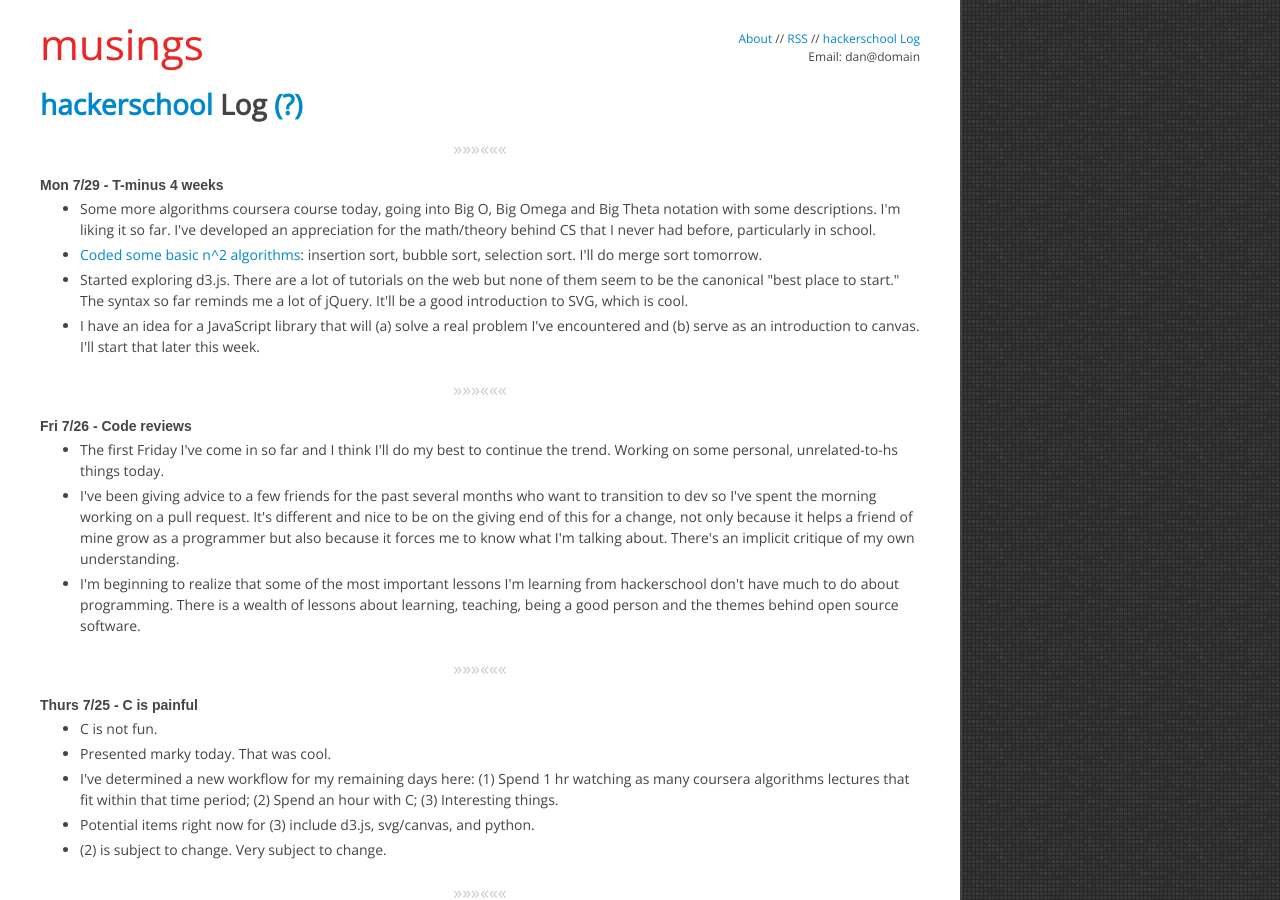
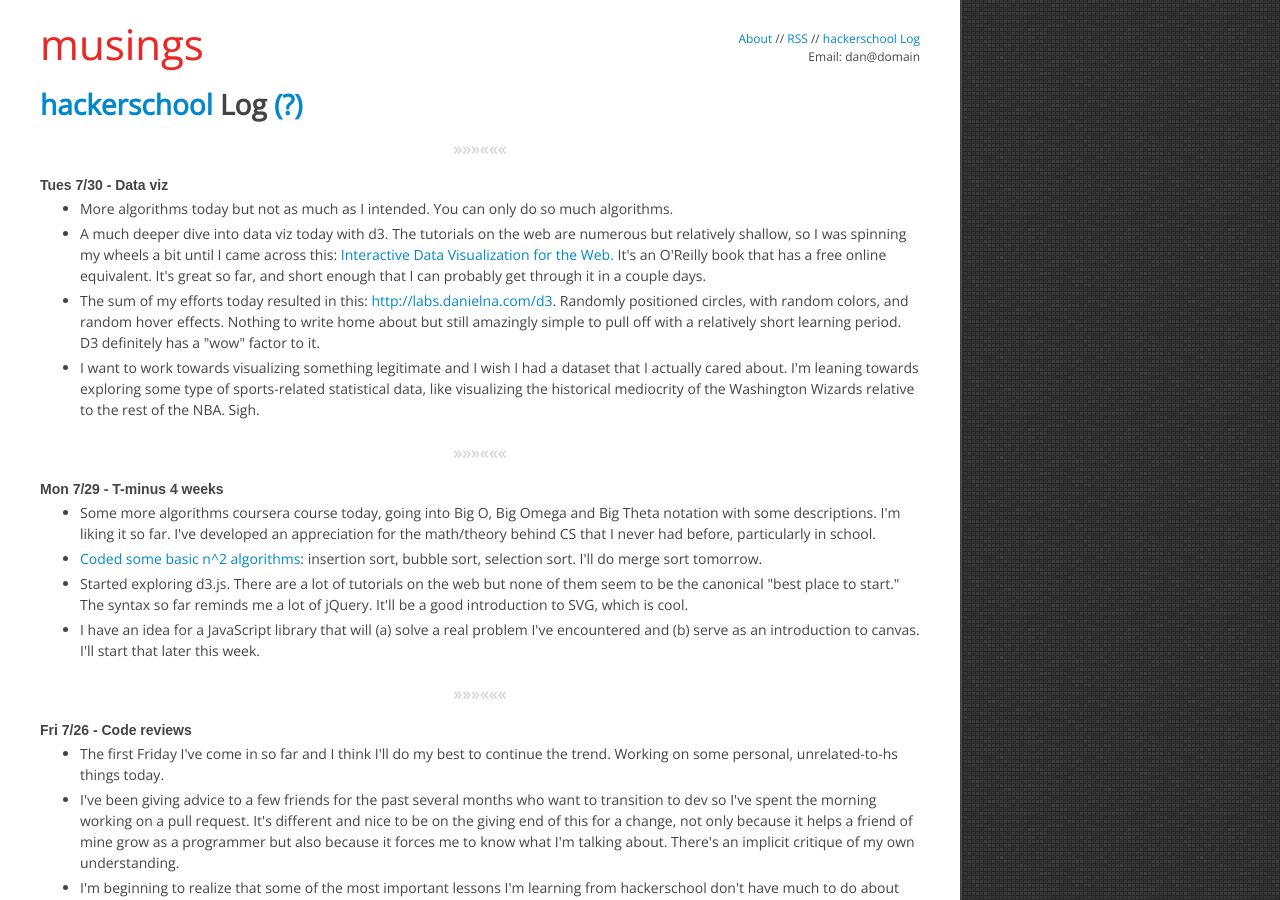
Before and after one commit to danielna/danielna.github.com, a Jekyll site: the page built from hackerschool.html, in a window 1280 px wide and 900 px high. Built offline with Jekyll 4.4.1, drawn with Linux system fonts in a browser that asks for light colours; nearby versions of some CDN libraries; library files that are not in the unit come from our copies; Markdown is read by kramdown in place of the engine named in the settings.

Commit message:
log 7/30

```diff
--- a/hackerschool.html
+++ b/hackerschool.html
@@ -9,6 +9,24 @@ permalink: /hackerschool/index.html
     <div id="help-content">
         In June 2013 I started my three months at <a href="/2013/05/19/cracker-barrel-and-hackerschool.html" title="Cracker Barrel and hackerschool">hackerschool</a>.  This is where I'll keep a log of what I'm working on/thinking/experiencing/etc.  I'm envisioning something kind of like twitter, but less ephemeral.  It'll be similarly stream-of-conscience.  When I write longer-form posts that pertain to HS I'll link to it both here and on the homepage.
     </div>
+
+    <div class="separator">&raquo;&raquo;&raquo;&laquo;&laquo;&laquo;</div>
+
+    <span class="date" id="2013-07-30">Tues 7/30 - Data viz</span>
+    <ul>
+        <li>
+            More algorithms today but not as much as I intended.  You can only do so much algorithms.
+        </li>
+        <li>
+            A much deeper dive into data viz today with d3.  The tutorials on the web are numerous but relatively shallow, so I was spinning my wheels a bit until I came across this: <a href="http://chimera.labs.oreilly.com/books/1230000000345/index.html" target='_blank'>Interactive Data Visualization for the Web.</a>  It's an O'Reilly book that has a free online equivalent.  It's great so far, and short enough that I can probably get through it in a couple days.
+        </li>
+        <li>
+            The sum of my efforts today resulted in this: <a href="http://labs.danielna.com/d3" target="_blank">http://labs.danielna.com/d3</a>.  Randomly positioned circles, with random colors, and random hover effects.  Nothing to write home about but still amazingly simple to pull off with a relatively short learning period.  D3 definitely has a "wow" factor to it.
+        </li>
+        <li>
+            I want to work towards visualizing something legitimate and I wish I had a dataset that I actually cared about.  I'm leaning towards exploring some type of sports-related statistical data, like visualizing the historical mediocrity of the Washington Wizards relative to the rest of the NBA.  Sigh.
+        </li>
+    </ul>
 
     <div class="separator">&raquo;&raquo;&raquo;&laquo;&laquo;&laquo;</div>
 
```
